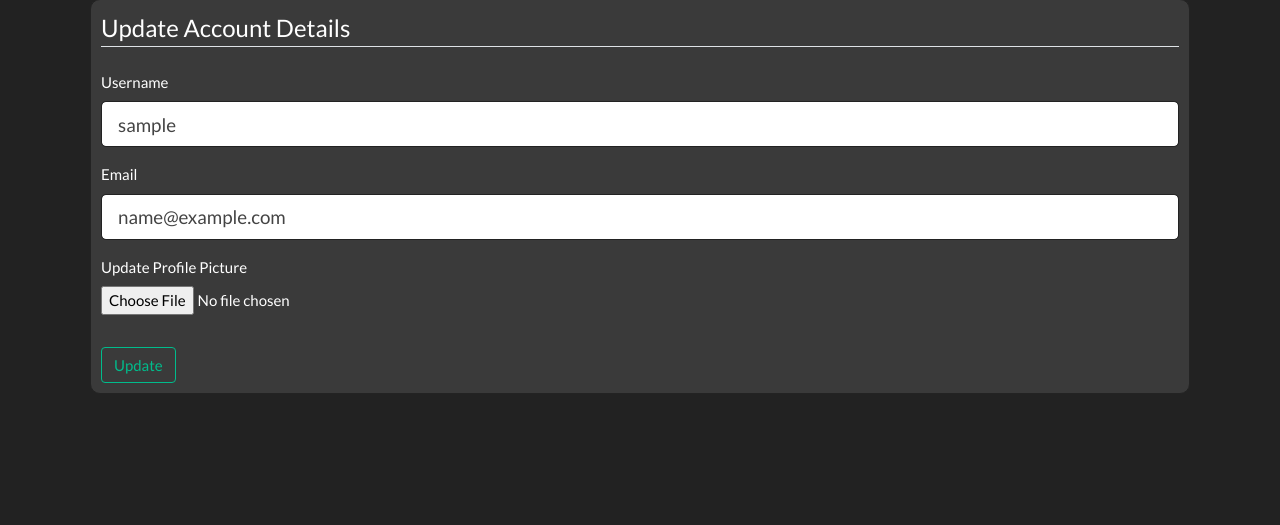
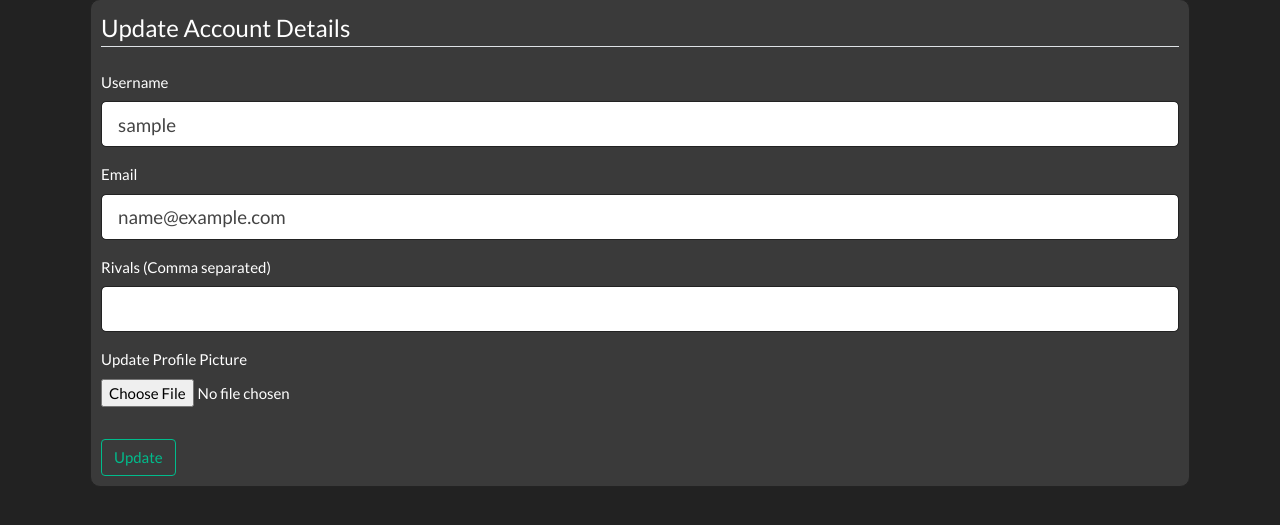
Before and after one commit to dj505/ArrowTracker, a Flask app: page /dashboard in a window 1280 px wide. Shown: the part 233-758 px from the top of the page. Run offline with Flask 2, Linux system fonts and the light colour scheme; the visitor is signed in with stand-in values (Sample User, id 1); data comes from the database, SQL or seed files in the repository; parts of the project's set-up code (start-up, migrations or seed data) failed here and were passed over; some libraries are stand-ins or nearby versions.

Commit message:
Rivals kinda sorta work-ish

```diff
--- a/app/templates/dashboard.html
+++ b/app/templates/dashboard.html
@@ -49,6 +49,19 @@
             {% endif %}
           </div>
           <div class="form-group">
+            {{ form.rivals.label(class="form-control-label") }}
+            {% if form.rivals.errors %}
+              {{ form.rivals(class="form-control form-control-lg is-invalid") }}
+              <div class="invalid-feedback">
+                {% for error in form.rivals.errors %}
+                  <span>{{ error }}</span>
+                {% endfor %}
+              </div>
+            {% else %}
+              {{ form.rivals(class="form-control form-control-lg") }}
+            {% endif %}
+          </div>
+          <div class="form-group">
             {{ form.picture.label() }}
             {{ form.picture(class="form-control-file") }}
             {% if form.picture.errors %}
--- a/app/users/forms.py
+++ b/app/users/forms.py
@@ -32,6 +32,7 @@ class UpdateAccountForm(FlaskForm):
     picture = FileField('Update Profile Picture', validators=[FileAllowed(['jpg', 'png', 'gif'])])
     username = StringField('Username', validators=[DataRequired(), Length(min=1, max=20)])
     email = StringField('Email', validators=[DataRequired(), Email()])
+    rivals = StringField('Rivals (Comma separated)')
     submit = SubmitField('Update')
 
     def validate_username(self, username):
--- a/app/users/routes.py
+++ b/app/users/routes.py
@@ -4,7 +4,7 @@ from app import db, bcrypt
 from app.models import User, Post
 from app.users.forms import (RegisterForm, LoginForm, UpdateAccountForm,
                              RequestResetForm, ResetPasswordForm)
-from app.users.utils import save_picture, send_reset_email
+from app.users.utils import save_picture, send_reset_email, update_rivals
 
 users = Blueprint('users', __name__)
 
@@ -54,6 +54,16 @@ def dashboard():
         current_user.username = form.username.data
         current_user.email = form.email.data
         db.session.commit()
+        rivals = form.rivals.data.split(',')
+        for rival in rivals:
+            try:
+                user = User.query.get_or_404(rival)
+            except:
+                flash(f'User {rival} not found!', 'danger')
+        if update_rivals(rivals, current_user.id):
+            flash('Rival data updated successfully!', 'success')
+        else:
+            flash('Error updating rival data!', 'danger')
         flash('Account details updated!', 'success')
         return redirect(url_for('users.dashboard'))
     elif request.method == "GET":
```
Also changed, not shown: app/users/utils.py (+13 -0 lines), 2 other files.
